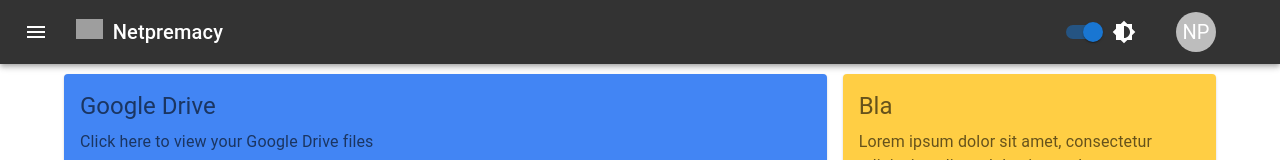
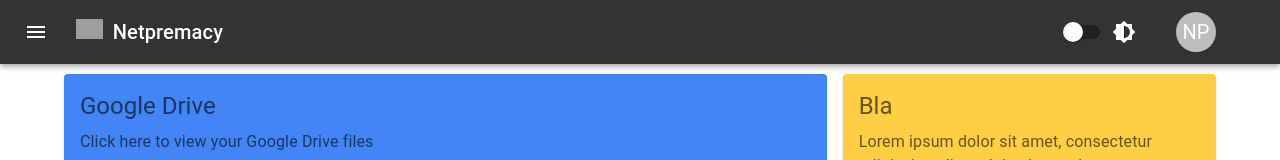
Before and after one commit to gsinghg19/junior-fsdev-challenge-mycopy, a React (Create React App) app: page / in a window 1280 px wide. Shown: the top 160 px of the page. Built offline with nearby package versions, Linux system fonts and the light colour scheme; grey boxes are pictures that could not be loaded.

Commit message:
feature 1.0: added darkmode feature on toggleswtich and created and passed react-tests for the dark mode component.

```diff
--- /dev/null
+++ b/jest.config.js
@@ -0,0 +1,3 @@
+module.exports = {
+    setupFilesAfterEnv: ['<rootDir>/src/jest-setup.ts']
+}
--- a/src/App.js
+++ b/src/App.js
@@ -1,21 +1,30 @@
-import * as React from 'react';
-import CssBaseline from '@mui/material/CssBaseline';
-import { Home } from './pages/Home';
-import Header from './components/Header';
-import { Route, Routes } from 'react-router-dom';
-import SignInSide from './pages/LogIn';
-import { Drive } from './pages/Drive';
-import { Gcs } from './pages/GCS';
-import './App.css';
-
+import * as React from "react";
+import CssBaseline from "@mui/material/CssBaseline";
+import { Home } from "./pages/Home";
+import Header from "./components/Header";
+import { Route, Routes } from "react-router-dom";
+import SignInSide from "./pages/LogIn";
+import { Drive } from "./pages/Drive";
+import { Gcs } from "./pages/GCS";
+import "./App.css";
+import { useState } from "react";
+import { ThemeProvider, createTheme } from "@mui/material";
 
 export default function App() {
+  const [darkMode, setDarkMode] = useState(false);
+
+  const theme = createTheme({
+    palette: {
+      mode: darkMode ? "dark" : "light",
+    },
+  });
 
   return (
-      <>
+    <>
+      <ThemeProvider theme={theme}>
         <CssBaseline />
         <div>
-          <Header />
+          <Header check={darkMode} change={() => setDarkMode(!darkMode)} />
           <Routes>
             <Route path="/" element={<Home />} />
             <Route path="/home" element={<Home />} />
@@ -24,6 +33,7 @@
             <Route path="/login" element={<SignInSide />} />
           </Routes>
         </div>
-      </>
+      </ThemeProvider>
+    </>
   );
 }
--- a/src/components/Header.jsx
+++ b/src/components/Header.jsx
@@ -1,33 +1,36 @@
-import * as React from 'react';
-import AppBar from '@mui/material/AppBar';
-import Box from '@mui/material/Box';
-import Toolbar from '@mui/material/Toolbar';
-import Typography from '@mui/material/Typography';
-import IconButton from '@mui/material/IconButton';
-import MenuIcon from '@mui/icons-material/Menu';
-import Drawer from '@mui/material/Drawer'
-import Divider from '@mui/material/Divider'
-import { useState } from 'react';
+import * as React from "react";
+import AppBar from "@mui/material/AppBar";
+import Box from "@mui/material/Box";
+import Toolbar from "@mui/material/Toolbar";
+import Typography from "@mui/material/Typography";
+import IconButton from "@mui/material/IconButton";
+import MenuIcon from "@mui/icons-material/Menu";
+import Drawer from "@mui/material/Drawer";
+import Divider from "@mui/material/Divider";
+import { useState } from "react";
 import CloseIcon from "@mui/icons-material/Close";
-import List from '@mui/material/List';
-import ListItem from '@mui/material/ListItem';
-import ListItemButton from '@mui/material/ListItemButton';
-import ListItemIcon from '@mui/material/ListItemIcon';
-import ListItemText from '@mui/material/ListItemText';
-import LoginIcon from '@mui/icons-material/Login';
-import Link from '@mui/material/Link'
-import Avatar from '@mui/material/Avatar'
-import GoogleIcon from '@mui/icons-material/Google';
-import HomeIcon from '@mui/icons-material/Home';
-import CloudIcon from '@mui/icons-material/Cloud';
-import { Switch } from '@mui/material';
-import Brightness6Icon from '@mui/icons-material/Brightness6';
+import List from "@mui/material/List";
+import ListItem from "@mui/material/ListItem";
+import ListItemButton from "@mui/material/ListItemButton";
+import ListItemIcon from "@mui/material/ListItemIcon";
+import ListItemText from "@mui/material/ListItemText";
+import LoginIcon from "@mui/icons-material/Login";
+import Link from "@mui/material/Link";
+import Avatar from "@mui/material/Avatar";
+import GoogleIcon from "@mui/icons-material/Google";
+import HomeIcon from "@mui/icons-material/Home";
+import CloudIcon from "@mui/icons-material/Cloud";
+import { Switch } from "@mui/material";
+import Brightness6Icon from "@mui/icons-material/Brightness6";
 
-export default function MenuAppBar() {
+export default function MenuAppBar({ change, check }) {
   const [open, setState] = useState(false);
 
   const toggleDrawer = (open) => (event) => {
-        if (event.type === 'keydown' && (event.key === 'Tab' || event.key === 'Shift')) {
+    if (
+      event.type === "keydown" &&
+      (event.key === "Tab" || event.key === "Shift")
+    ) {
       return;
     }
     setState(open);
@@ -36,10 +39,12 @@
   return (
     <>
       <Box sx={{ flexGrow: 1 }}>
-
-                    <AppBar position="static" sx={{
-                        backgroundColor: "#333"
-                    }}>
+        <AppBar
+          position="static"
+          sx={{
+            backgroundColor: "#333",
+          }}
+        >
           <Toolbar>
             <IconButton
               size="large"
@@ -53,51 +58,58 @@
             </IconButton>
             <Typography variant="h6" component="div" sx={{ flexGrow: 1 }}>
               <img
-                                    src='https://www.nexudus.com/images/consultants/netpremacy-global-services-192x192.png'
+                src="https://www.nexudus.com/images/consultants/netpremacy-global-services-192x192.png"
                 style={{
                   height: "20px",
-                                        marginRight: "10px"
+                  marginRight: "10px",
                 }}
               />
               Netpremacy
             </Typography>
-                            {/*
-                              * Implement dark mode!
-                              */}
-                            <Switch defaultChecked color="primary" /><Brightness6Icon />
+
+            <Switch
+              defaultChecked
+              color="primary"
+              className="DarkModeSwitch"
+              onChange={change}
+              checked={check}
+              data-testid="toggleMode"
+            />
+            <Brightness6Icon />
             <Box
-                                sx={{ float: "right", marginRight: 5, marginLeft: 5, height: "100%"   }}
+              data-testid="avatarBox"
+              sx={{
+                float: "right",
+                marginRight: 5,
+                marginLeft: 5,
+                height: "100%",
+              }}
             >
-
-                                    <Avatar
-
-                                    >
-                                        NP
-                                    </Avatar>
-
+              <Avatar>NP</Avatar>
             </Box>
             <Drawer
               anchor="left"
               open={open}
               onClose={toggleDrawer(false)}
               onOpen={toggleDrawer(true)}
-                                PaperProps={{ style: { width: '25%' } }}
+              PaperProps={{ style: { width: "25%" } }}
             >
-
-                                <Box sx={{
+              <Box
+                sx={{
                   p: 2,
                   height: 1,
-                                    background: "primary"
-                                }}>
-
+                  background: "primary",
+                }}
+              >
                 <IconButton sx={{ mb: 2 }}>
+                  {/*Note: Should onClick not be up here with the IconButton rather than with CloseIcon?*/}
                   <CloseIcon onClick={toggleDrawer(false)} />
                 </IconButton>
                 <Divider sx={{ mb: 2 }} />
 
                 <Box sx={{ mb: 2 }}>
                   <List>
-                                            <Link href='/home' underline='none'>
+                    <Link href="/home" underline="none">
                       <ListItem disablePadding>
                         <ListItemButton>
                           <ListItemIcon>
@@ -107,7 +119,7 @@
                         </ListItemButton>
                       </ListItem>
                     </Link>
-                                            <Link href='/drive' underline='none'>
+                    <Link href="/drive" underline="none">
                       <ListItem disablePadding>
                         <ListItemButton>
                           <ListItemIcon>
@@ -117,7 +129,7 @@
                         </ListItemButton>
                       </ListItem>
                     </Link>
-                                            <Link href='/gcs' underline='none'>
+                    <Link href="/gcs" underline="none">
                       <ListItem disablePadding>
                         <ListItemButton>
                           <ListItemIcon>
@@ -127,7 +139,7 @@
                         </ListItemButton>
                       </ListItem>
                     </Link>
-                                            <Link href='/login' underline='none'>
+                    <Link href="/login" underline="none">
                       <ListItem disablePadding>
                         <ListItemButton>
                           <ListItemIcon>
@@ -137,7 +149,6 @@
                         </ListItemButton>
                       </ListItem>
                     </Link>
-
                   </List>
                 </Box>
               </Box>
@@ -145,7 +156,6 @@
           </Toolbar>
         </AppBar>
       </Box>
-
     </>
   );
 }
```
Also changed, not shown: 1 other file (tests, documents, lock files or other folders). Lines whose indentation alone changed are shown as unchanged.
